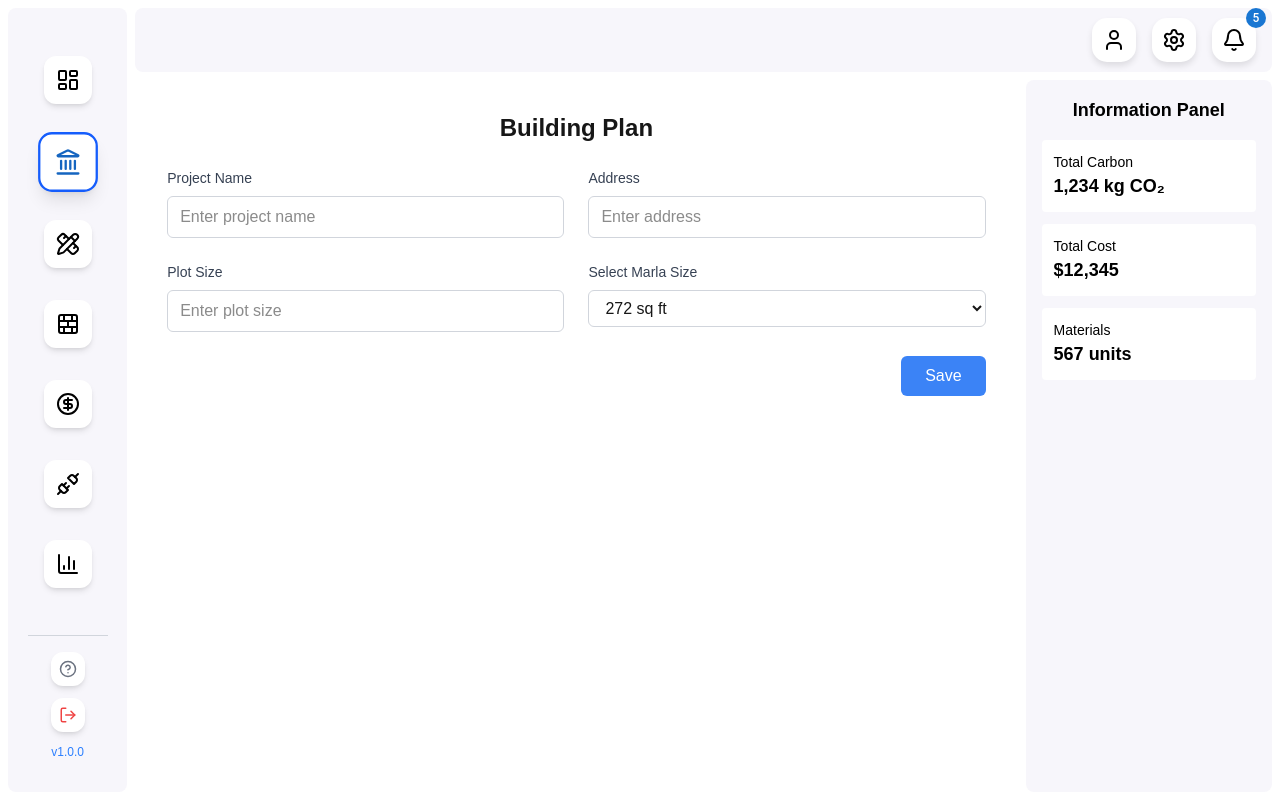
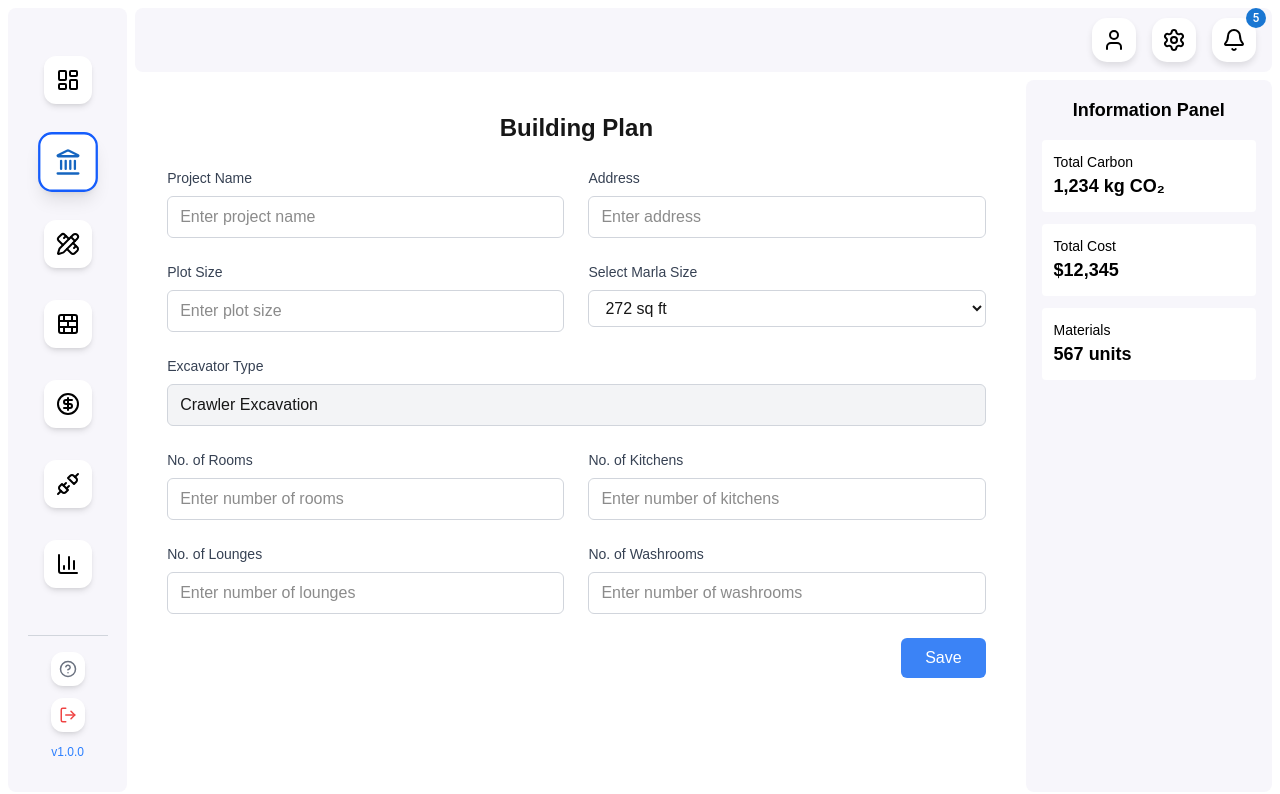
Before and after one commit to mianfarooqazam/life-cycle, a Next.js app: page / in a window 1280 px wide. Both pictures are taken after a click on the element 67 px from the left and 163 px from the top of the page. Shown: the top 794 px of the page. Built offline with nearby package versions, Linux system fonts and the light colour scheme; a web font is replaced by a local one.

Commit message:
Building Dimensions Updated
Tabs Added

Sidebar tooltip updated

Tabs data added

```diff
--- a/src/app/components/input/TextInput.js
+++ b/src/app/components/input/TextInput.js
@@ -4,7 +4,8 @@ export default function TextInput({
     value,
     onChange,
     type = 'text',
-    placeholder = ''
+    placeholder = '',
+    disabled = false
   }) {
     return (
       <div>
@@ -16,8 +17,9 @@ export default function TextInput({
           name={name}
           value={value}
           onChange={onChange}
-          className="w-full px-3 py-2 border border-gray-300 rounded-md focus:outline-none focus:ring-2 focus:ring-blue-500"
+          className="w-full px-3 py-2 border border-gray-300 rounded-md focus:outline-none focus:ring-2 focus:ring-blue-500 disabled:bg-gray-100 disabled:cursor-not-allowed"
           placeholder={placeholder}
+          disabled={disabled}
         />
       </div>
     );
--- a/src/app/components/sidebar/Sidebar.js
+++ b/src/app/components/sidebar/Sidebar.js
@@ -41,7 +41,7 @@ export default function Sidebar({ activeSection, setActiveSection }) {
     const menuItems = [
         { id: 'dashboard', label: 'Dashboard', icon: LayoutDashboard },
         { id: 'building-plan', label: 'Building Plan', icon: Landmark },
-        { id: 'dimensions', label: 'Dimensions', icon: PencilRuler },
+        { id: 'dimensions', label: 'Building Dimensions', icon: PencilRuler },
         { id: 'materials', label: 'Materials', icon: BrickWall },
         { id: 'labour-cost', label: 'Labour Cost', icon: CircleDollarSign },
         { id: 'other-cost', label: 'Other Cost', icon: Unplug },
--- a/src/app/pages/BuildingPlan.js
+++ b/src/app/pages/BuildingPlan.js
@@ -13,6 +13,13 @@ export default function BuildingPlan() {
     address,
     plotSize,
     marlaSize,
+    isBasementUsed,
+    foundationType,
+    excavatorType,
+    numberOfRooms,
+    numberOfKitchens,
+    numberOfLounges,
+    numberOfWashrooms,
     updateBuildingPlan
   } = useBuildingPlanStore();
 
@@ -20,7 +27,14 @@ export default function BuildingPlan() {
     projectName,
     address,
     plotSize,
-    marlaSize: marlaSize || ''
+    marlaSize: marlaSize || 272,
+    isBasementUsed: isBasementUsed || 'no',
+    foundationType: foundationType || '',
+    excavatorType: excavatorType || 'Crawler Excavation',
+    numberOfRooms: numberOfRooms || '',
+    numberOfKitchens: numberOfKitchens || '',
+    numberOfLounges: numberOfLounges || '',
+    numberOfWashrooms: numberOfWashrooms || ''
   });
 
   useEffect(() => {
@@ -28,9 +42,16 @@ export default function BuildingPlan() {
       projectName,
       address,
       plotSize,
-      marlaSize: marlaSize || ''
+      marlaSize: marlaSize || 272,
+      isBasementUsed: isBasementUsed || 'no',
+      foundationType: foundationType || '',
+      excavatorType: excavatorType || 'Crawler Excavation',
+      numberOfRooms: numberOfRooms || '',
+      numberOfKitchens: numberOfKitchens || '',
+      numberOfLounges: numberOfLounges || '',
+      numberOfWashrooms: numberOfWashrooms || ''
     });
-  }, [projectName, address, plotSize, marlaSize]);
+  }, [projectName, address, plotSize, marlaSize, isBasementUsed, foundationType, excavatorType, numberOfRooms, numberOfKitchens, numberOfLounges, numberOfWashrooms]);
 
   const handleInputChange = (e) => {
     const { name, value } = e.target;
@@ -38,7 +59,13 @@ export default function BuildingPlan() {
   };
 
   const handleSave = () => {
-    if (!formData.plotSize || !formData.marlaSize) {
+    // Check required fields
+    if (!formData.plotSize || !formData.marlaSize || !formData.isBasementUsed) {
+      return false; // Return false for error
+    }
+
+    // If basement is used, foundation type is also required
+    if (formData.isBasementUsed === 'yes' && !formData.foundationType) {
       return false; // Return false for error
     }
 
@@ -47,7 +74,11 @@ export default function BuildingPlan() {
     updateBuildingPlan({
       ...formData,
       marlaSize: parseInt(formData.marlaSize),
-      plotArea
+      plotArea,
+      numberOfRooms: formData.numberOfRooms ? parseInt(formData.numberOfRooms) : 0,
+      numberOfKitchens: formData.numberOfKitchens ? parseInt(formData.numberOfKitchens) : 0,
+      numberOfLounges: formData.numberOfLounges ? parseInt(formData.numberOfLounges) : 0,
+      numberOfWashrooms: formData.numberOfWashrooms ? parseInt(formData.numberOfWashrooms) : 0
     });
 
     return true; // Return true for success
@@ -108,16 +139,138 @@ export default function BuildingPlan() {
         {formData.plotSize && formData.marlaSize && (
           <div className="mt-6 p-4 rounded-md" style={{backgroundColor:"#f7f6fb"}}>
             <p className="text-lg font-medium text-gray-800">
-              Plot Area: <span className="text-blue-600">{plotArea.toLocaleString()} ft²</span>
+              Plot Area: <span className="text-blue-600 ">{plotArea.toLocaleString()} ft²</span>
             </p>
           </div>
         )}
+
+        {/* Basement and Foundation Type - Side by side */}
+        {formData.plotSize && (
+          <div className="grid grid-cols-1 md:grid-cols-2 gap-6 mt-6">
+            {/* Basement Question */}
+            <div>
+              <label className="block text-sm font-medium text-gray-700 mb-2">
+                Is basement used?
+              </label>
+              <div className="flex gap-4">
+                <label className="flex items-center">
+                  <input
+                    type="radio"
+                    name="isBasementUsed"
+                    value="yes"
+                    checked={formData.isBasementUsed === 'yes'}
+                    onChange={handleInputChange}
+                    className="mr-2"
+                  />
+                  Yes
+                </label>
+                <label className="flex items-center">
+                  <input
+                    type="radio"
+                    name="isBasementUsed"
+                    value="no"
+                    checked={formData.isBasementUsed === 'no'}
+                    onChange={handleInputChange}
+                    className="mr-2"
+                  />
+                  No
+                </label>
+              </div>
+            </div>
+
+            {/* Foundation Type - Only show if basement is used */}
+            {formData.isBasementUsed === 'yes' && (
+              <div>
+                <label className="block text-sm font-medium text-gray-700 mb-2">
+                  Foundation type
+                </label>
+                <div className="flex gap-4">
+                  <label className="flex items-center">
+                    <input
+                      type="radio"
+                      name="foundationType"
+                      value="raft"
+                      checked={formData.foundationType === 'raft'}
+                      onChange={handleInputChange}
+                      className="mr-2"
+                    />
+                    Raft
+                  </label>
+                  <label className="flex items-center">
+                    <input
+                      type="radio"
+                      name="foundationType"
+                      value="strip"
+                      checked={formData.foundationType === 'strip'}
+                      onChange={handleInputChange}
+                      className="mr-2"
+                    />
+                    Strip
+                  </label>
+                </div>
+              </div>
+            )}
+          </div>
+        )}
+
+        {/* Excavator Type */}
+        <div className="mt-6">
+          <TextInput
+            label="Excavator Type"
+            name="excavatorType"
+            value={formData.excavatorType}
+            onChange={handleInputChange}
+            placeholder="Crawler Excavation"
+            disabled={true}
+          />
+        </div>
+
+        {/* Room Details */}
+        <div className="grid grid-cols-1 md:grid-cols-2 gap-6 mt-6">
+          <TextInput
+            label="No. of Rooms"
+            name="numberOfRooms"
+            type="number"
+            value={formData.numberOfRooms}
+            onChange={handleInputChange}
+            placeholder="Enter number of rooms"
+          />
+
+          <TextInput
+            label="No. of Kitchens"
+            name="numberOfKitchens"
+            type="number"
+            value={formData.numberOfKitchens}
+            onChange={handleInputChange}
+            placeholder="Enter number of kitchens"
+          />
+
+          <TextInput
+            label="No. of Lounges"
+            name="numberOfLounges"
+            type="number"
+            value={formData.numberOfLounges}
+            onChange={handleInputChange}
+            placeholder="Enter number of lounges"
+          />
+
+          <TextInput
+            label="No. of Washrooms"
+            name="numberOfWashrooms"
+            type="number"
+            value={formData.numberOfWashrooms}
+            onChange={handleInputChange}
+            placeholder="Enter number of washrooms"
+          />
+        </div>
 
         <div className="mt-6 flex justify-end">
           <SaveButton
             onClick={handleSave}
             successMessage="Building Plan Saved Successfully"
-            errorMessage="Plot size and marla size are required!"
+            errorMessage={formData.isBasementUsed === 'yes' && !formData.foundationType
+              ? "Foundation type is required when basement is used!"
+              : "Plot size, marla size, and basement options are required!"}
           />
         </div>
       </div>
--- a/src/app/store/buildingPlanStore.js
+++ b/src/app/store/buildingPlanStore.js
@@ -9,6 +9,13 @@ export const useBuildingPlanStore = create(
       plotSize: '',
       marlaSize: 272,
       plotArea: 0,
+      isBasementUsed: 'no',
+      foundationType: '',
+      excavatorType: 'Crawler Excavation',
+      numberOfRooms: 0,
+      numberOfKitchens: 0,
+      numberOfLounges: 0,
+      numberOfWashrooms: 0,
 
       updateBuildingPlan: (data) => set(data),
     }),
--- /dev/null
+++ b/src/app/tabs/BuildingFloor.js
@@ -0,0 +1,11 @@
+export default function BuildingFloor() {
+
+
+    return (
+        <div className="p-2">
+      <h2 className="text-2xl font-bold mb-6 text-center">Building Floor</h2>
+
+
+      </div>
+    );
+  }
--- /dev/null
+++ b/src/app/tabs/MumtyWalls.js
@@ -0,0 +1,11 @@
+export default function MumtyWalls() {
+
+
+    return (
+        <div className="p-2">
+      <h2 className="text-2xl font-bold mb-6 text-center">Mumty Walls</h2>
+
+
+      </div>
+    );
+  }
--- /dev/null
+++ b/src/app/tabs/ParapetWalls.js
@@ -0,0 +1,11 @@
+export default function ParapetWalls() {
+
+
+    return (
+        <div className="p-2">
+      <h2 className="text-2xl font-bold mb-6 text-center">Parapet Walls</h2>
+
+
+      </div>
+    );
+  }
--- /dev/null
+++ b/src/app/tabs/SepticTank.js
@@ -0,0 +1,11 @@
+export default function SepticTank() {
+
+
+    return (
+        <div className="p-2">
+      <h2 className="text-2xl font-bold mb-6 text-center">Septic Tank</h2>
+
+
+      </div>
+    );
+  }
```
Also changed, not shown: src/app/pages/Dimensions.js (+56 -19 lines).
